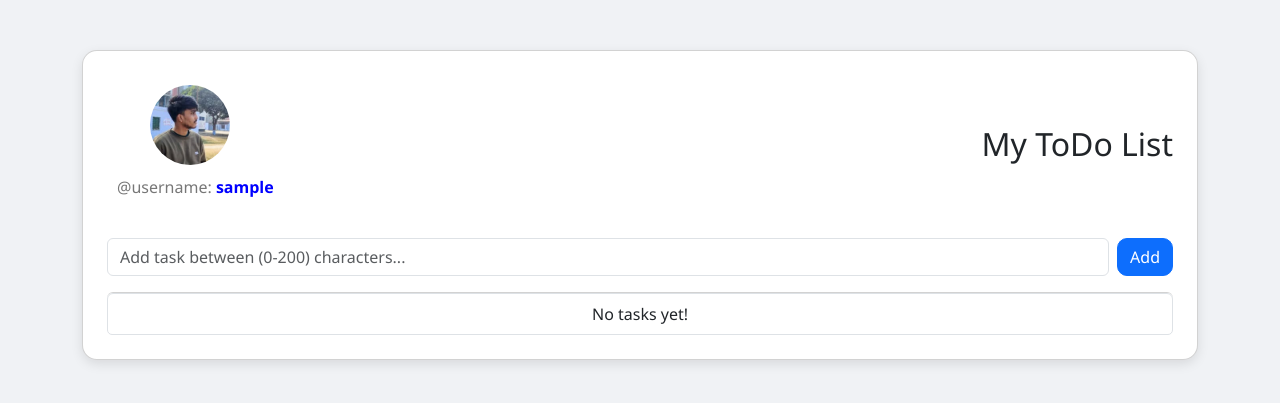
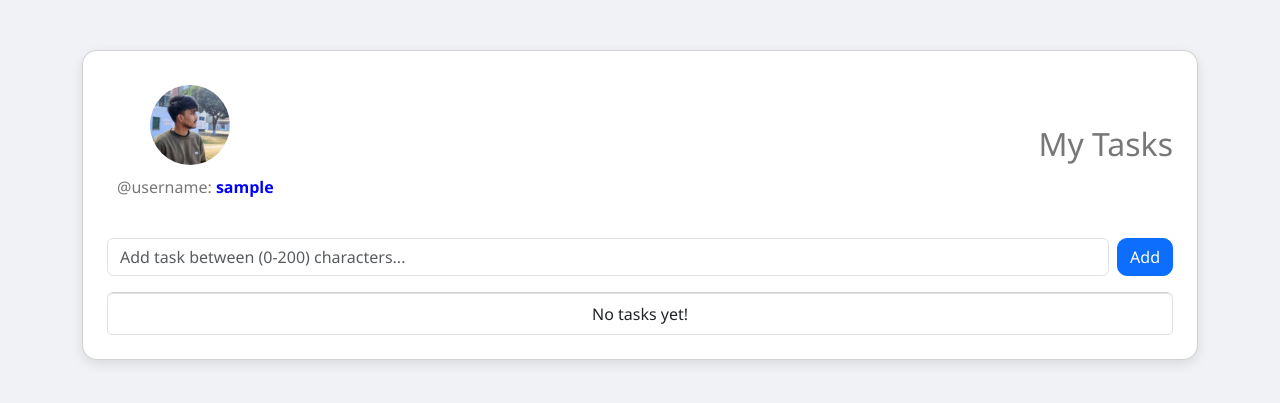
Before and after one commit to Rabbi-hasan0/Todo_List, a Django app: page /tasklist/ in a window 1280 px wide. Shown: the part 56-459 px from the top of the page. Run offline with Django 4.2, Linux system fonts and the light colour scheme; the visitor is signed in with stand-in values (Sample User, id 1); data that the repository does not hold is empty; some libraries are stand-ins or nearby versions.

```diff
--- a/tasks/templates/tasks/tasklist.html
+++ b/tasks/templates/tasks/tasklist.html
@@ -117,7 +117,7 @@
 
 
             <!-- My ToDo List Title Right -->
-            <h2 class="mb-0 align-self-center">My ToDo List</h2>
+            <h2 class="mb-0 align-self-center" style="color:#777;">My Tasks</h2>
         </div>
 
 
```
